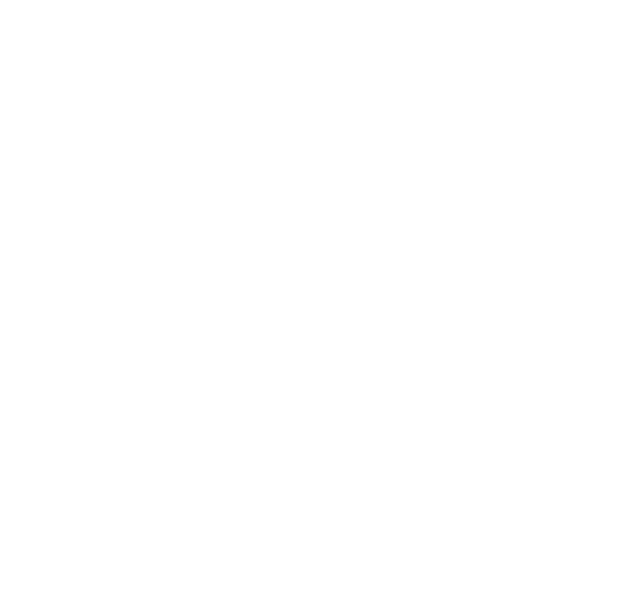
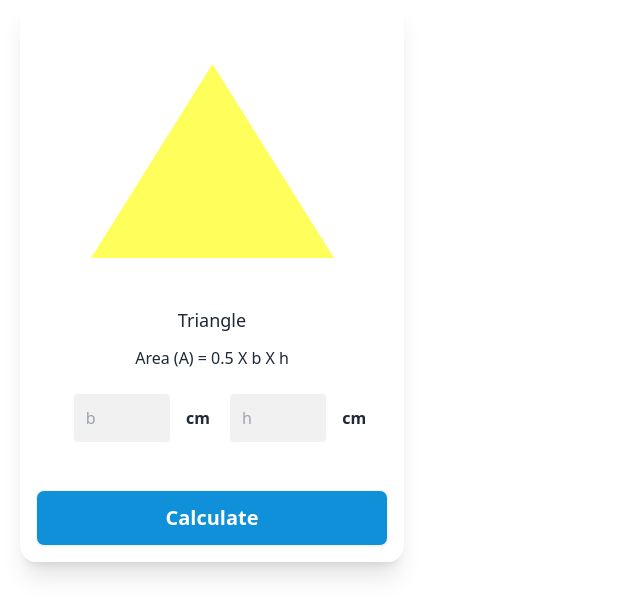
Before and after one commit to hellosiyam/mi-5-mo-26-repo, a plain HTML site: page index.html in a window 1280 px wide. Shown: the whole page, without its empty margins (0-640 px from the left). Drawn offline with nearby package versions, Linux system fonts and the light colour scheme.

Commit message:
module-26

```diff
--- a/index.html
+++ b/index.html
@@ -3,9 +3,41 @@
 <head>
     <meta charset="UTF-8">
     <meta name="viewport" content="width=device-width, initial-scale=1.0">
-    <title>Document</title>
+    <title>Geometry Gem</title>
+    <link href="https://cdn.jsdelivr.net/npm/daisyui@latest/dist/full.min.css" rel="stylesheet" type="text/css" />
+    <script src="https://cdn.tailwindcss.com"></script>
 </head>
-<body>
+<body class="">
+    <header>
 
+    </header>
+    <main class="mx-5">
+        <!-- Shape Area -->
+        <div>
+            <div class="card bg-base-100 w-96 shadow-xl p-4">
+                <figure class="mb-12 mt-12">
+                  <img
+                    src="images/triangle.png"
+                    alt="triangle" />
+                </figure>
+                <div class="text-center">
+                  <h2 class="items-center text-lg font-medium mb-3">Triangle</h2>
+                  <p class="text-base mb-6">Area (A) = 0.5  X  b  X  h</p>
+                  <!-- Input Section -->
+                  <div class="mb-12">
+                    <input type="text" placeholder="b" class="bg-[#F1F1F1] h-12 w-24 rounded ml-4 p-3 text-[#414141]"> <span class="ml-3 font-semibold text-base">cm</span>
+                    <input type="text" placeholder="h" class="bg-[#F1F1F1] h-12 w-24 rounded  ml-4 p-3 text-[#414141]"> <span class="ml-3 font-semibold text-base">cm</span>
+                  </div>
+                  <div class="w-auto justify-center">
+                    <button class="btn h-14 w-full bg-[#1090D8] text-white font-bold text-xl">Calculate</button>
+                  </div>
+                </div>
+              </div>
+        </div>
+        <!-- Calcolation Area -->
+         <div>
+
+         </div>
+    </main>
 </body>
 </html>
--- /dev/null
+++ b/tailwind.config.js
@@ -0,0 +1,8 @@
+/** @type {import('tailwindcss').Config} */
+module.exports = {
+    content: ["./src/**/*.{html,js}"],
+    theme: {
+      extend: {},
+    },
+    plugins: [],
+  }
```
